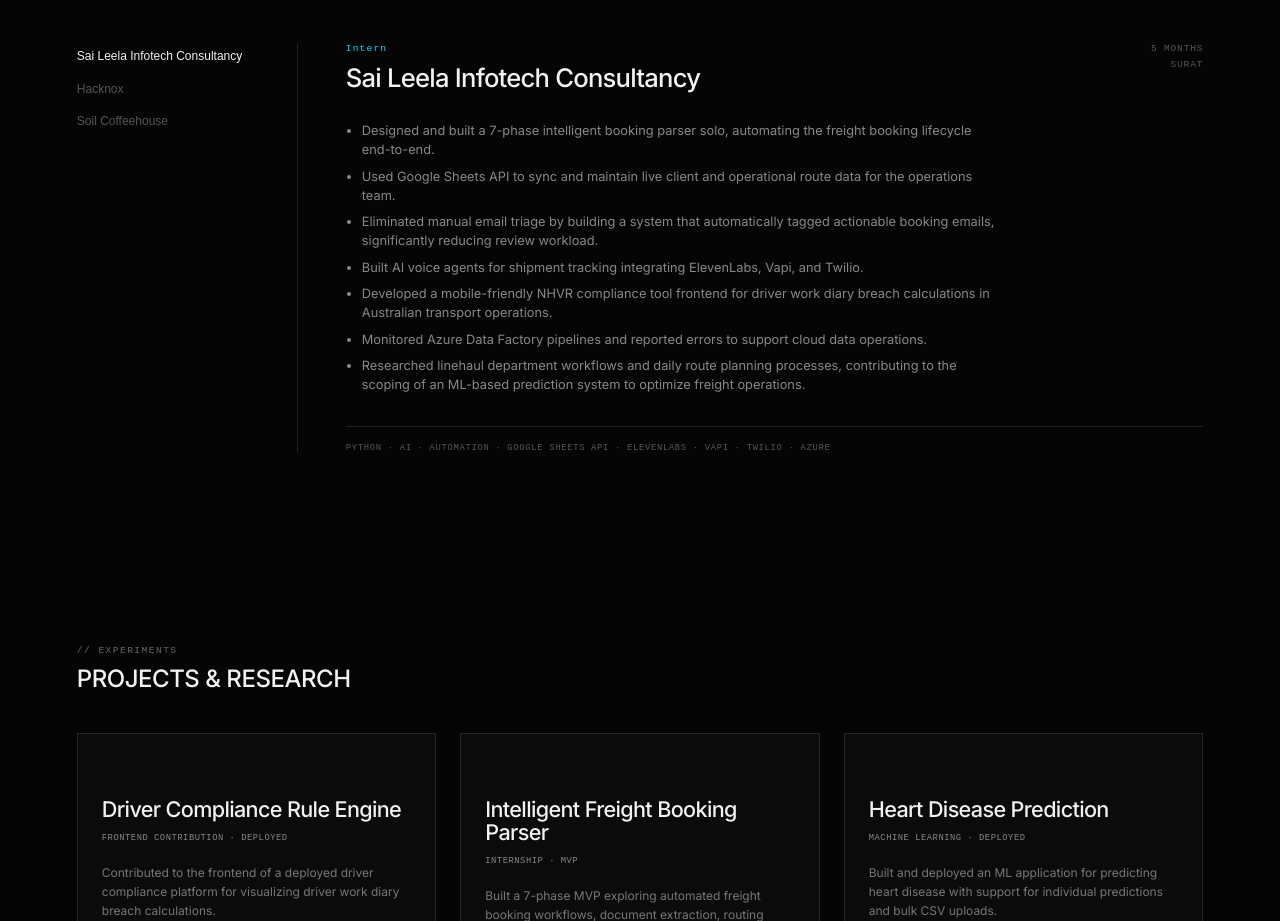
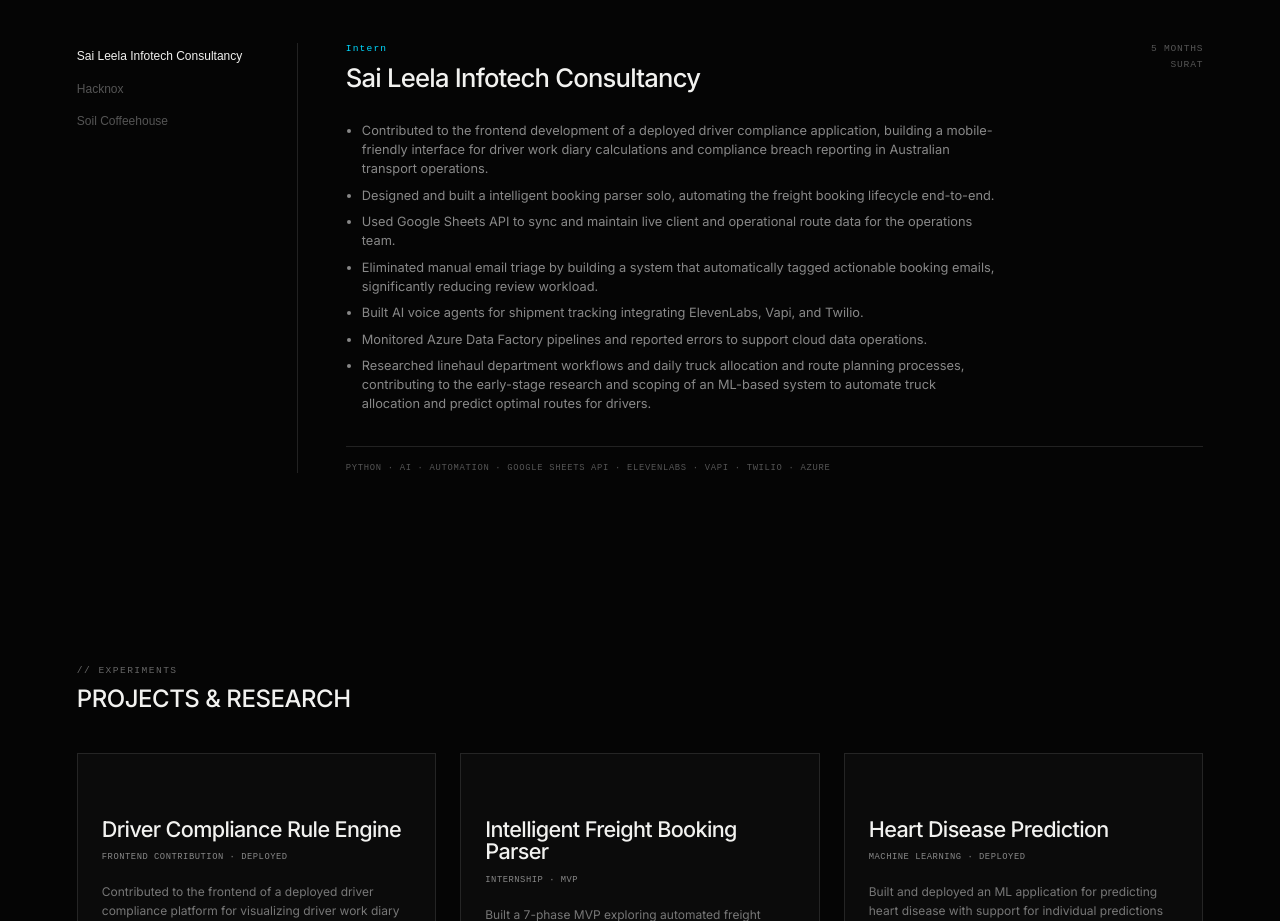
Before and after one commit to hellkeyes/keyes-portfolio, a React (Vite) app: page / in a window 1280 px wide. Shown: the part 941-1862 px from the top of the page. Built offline with nearby package versions, Linux system fonts and the light colour scheme.

Commit message:
Update Works.jsx

```diff
--- a/src/components/Works.jsx
+++ b/src/components/Works.jsx
@@ -11,21 +11,21 @@
       duration: '5 MONTHS',
       location: 'SURAT',
 
-      description: [
-        'Designed and built a 7-phase intelligent booking parser solo, automating the freight booking lifecycle end-to-end.',
+  description: [
+    'Contributed to the frontend development of a deployed driver compliance application, building a mobile-friendly interface for driver work diary calculations and compliance breach reporting in Australian transport operations.',
 
-        'Used Google Sheets API to sync and maintain live client and operational route data for the operations team.',
+    'Designed and built a intelligent booking parser solo, automating the freight booking lifecycle end-to-end.',
 
-        'Eliminated manual email triage by building a system that automatically tagged actionable booking emails, significantly reducing review workload.',
+    'Used Google Sheets API to sync and maintain live client and operational route data for the operations team.',
 
-        'Built AI voice agents for shipment tracking integrating ElevenLabs, Vapi, and Twilio.',
+    'Eliminated manual email triage by building a system that automatically tagged actionable booking emails, significantly reducing review workload.',
 
-        'Developed a mobile-friendly NHVR compliance tool frontend for driver work diary breach calculations in Australian transport operations.',
+    'Built AI voice agents for shipment tracking integrating ElevenLabs, Vapi, and Twilio.',
 
-        'Monitored Azure Data Factory pipelines and reported errors to support cloud data operations.',
+    'Monitored Azure Data Factory pipelines and reported errors to support cloud data operations.',
 
-        'Researched linehaul department workflows and daily route planning processes, contributing to the scoping of an ML-based prediction system to optimize freight operations.'
-      ],
+    'Researched linehaul department workflows and daily truck allocation and route planning processes, contributing to the early-stage research and scoping of an ML-based system to automate truck allocation and predict optimal routes for drivers.'
+  ],
 
       technologies:
         'PYTHON · AI · AUTOMATION · GOOGLE SHEETS API · ELEVENLABS · VAPI · TWILIO · AZURE'
```
